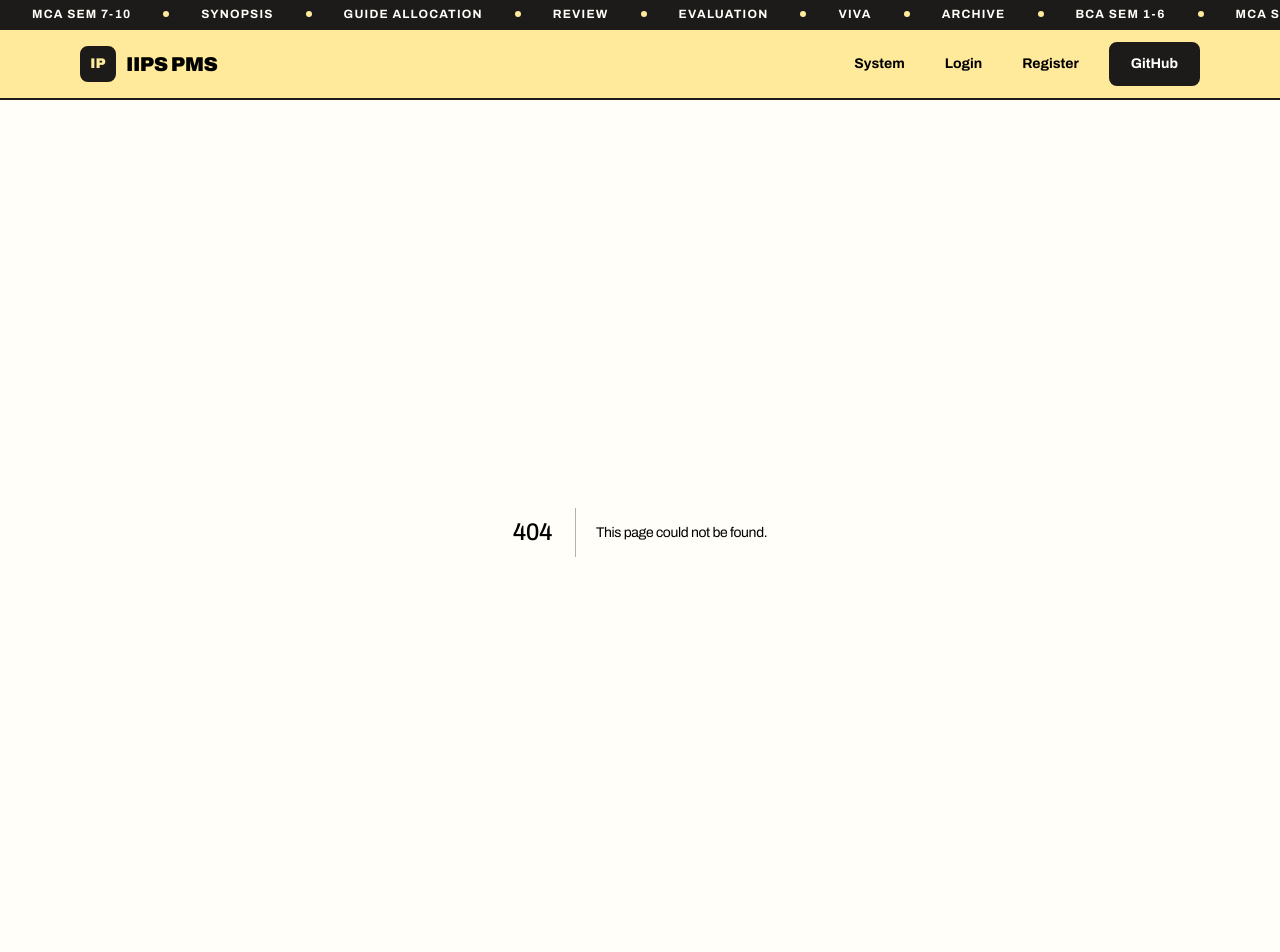
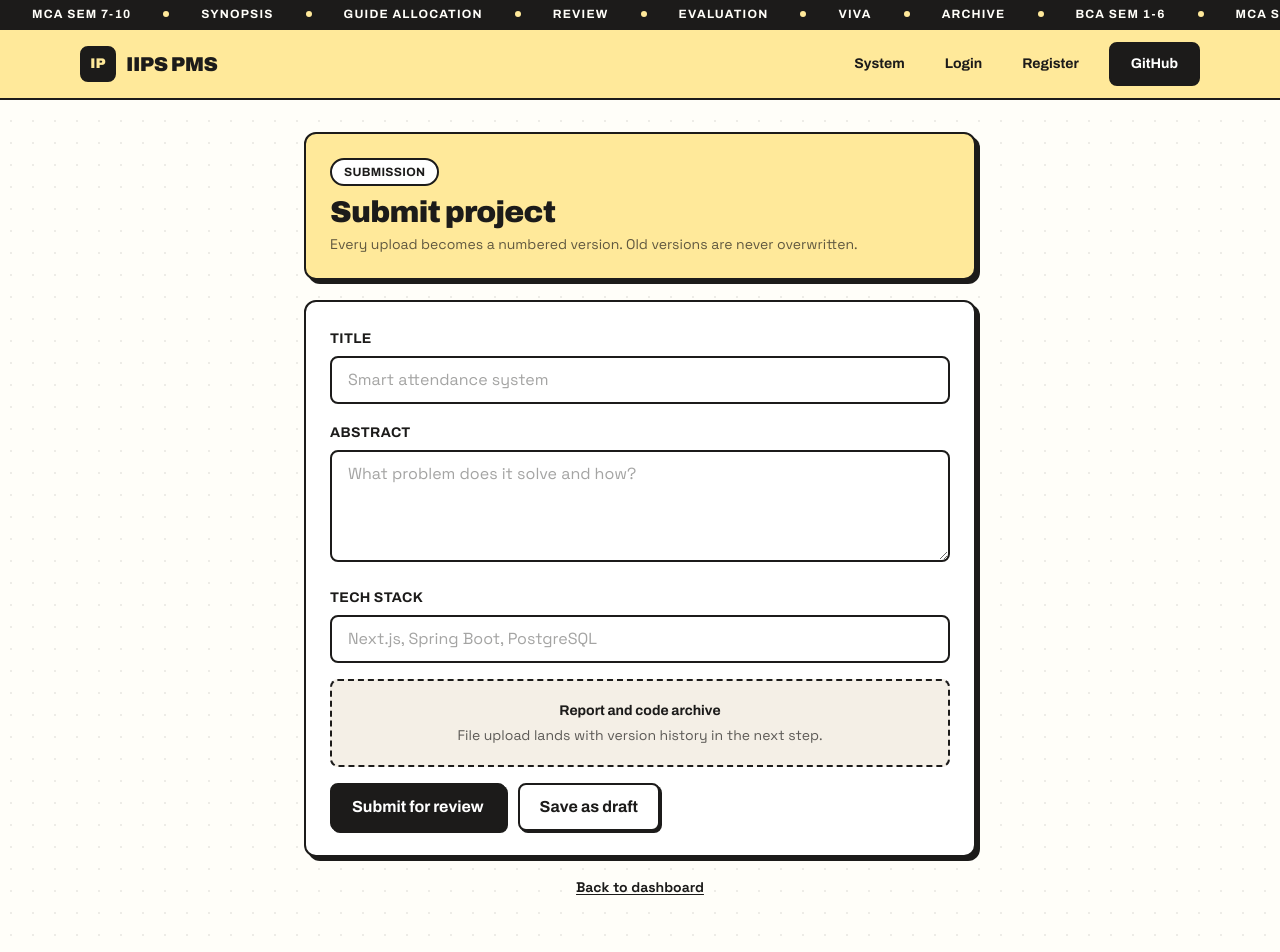
Before and after one commit to akshita777/iips-ug-pg-project-repository-system, a Next.js app in the folder frontend/: page /projects/new in a window 1280 px wide. Before the commit this address had no page. Shown: the top 952 px of the page. Built offline with nearby package versions, Linux system fonts and the light colour scheme; no server answers.

Commit message:
Frontend shell and pages: loading/error, design-system preview, landing stickers, alert errors, project submit/detail/allocation shells

```diff
--- a/frontend/app/(auth)/login/page.tsx
+++ b/frontend/app/(auth)/login/page.tsx
@@ -7,6 +7,7 @@ import { z } from "zod";
 import { Button } from "@/components/ui/button";
 import { Card, CardDescription, CardTitle } from "@/components/ui/card";
 import { Input } from "@/components/ui/input";
+import { Alert } from "@/components/ui/alert";
 import api from "@/lib/api";
 
 const schema = z.object({
@@ -52,9 +53,7 @@ export default function LoginPage() {
           <Input label="Email" type="email" name="email" value={email} onChange={(e) => setEmail(e.target.value)} placeholder="you@iips.edu" />
           <Input label="Password" type="password" name="password" value={password} onChange={(e) => setPassword(e.target.value)} placeholder="Your password" />
           {error && (
-            <div className="border-2 border-ink rounded-lg bg-danger/10 px-4 py-2.5 text-sm font-bold">
-              {error}
-            </div>
+            <Alert tone="danger">{error}</Alert>
           )}
           <Button type="submit" variant="dark" className="w-full" disabled={loading}>
             {loading ? "Logging in..." : "Login"}
--- a/frontend/app/(auth)/register/page.tsx
+++ b/frontend/app/(auth)/register/page.tsx
@@ -7,6 +7,7 @@ import { z } from "zod";
 import { Button } from "@/components/ui/button";
 import { Card, CardDescription, CardTitle } from "@/components/ui/card";
 import { Input } from "@/components/ui/input";
+import { Alert } from "@/components/ui/alert";
 import api from "@/lib/api";
 
 const roles = ["STUDENT", "FACULTY", "COORDINATOR", "EVALUATOR", "ADMIN"] as const;
@@ -74,9 +75,7 @@ export default function RegisterPage() {
             </div>
           </div>
           {error && (
-            <div className="border-2 border-ink rounded-lg bg-danger/10 px-4 py-2.5 text-sm font-bold">
-              {error}
-            </div>
+            <Alert tone="danger">{error}</Alert>
           )}
           <Button type="submit" className="w-full" disabled={loading}>
             {loading ? "Creating..." : "Create account"}
--- a/frontend/app/(dashboard)/dashboard/page.tsx
+++ b/frontend/app/(dashboard)/dashboard/page.tsx
@@ -2,6 +2,7 @@
 
 import { useEffect, useState } from "react";
 import { useRouter } from "next/navigation";
+import Link from "next/link";
 import { Card, CardTitle, CardDescription } from "@/components/ui/card";
 import { StatusBadge } from "@/components/ui/badge";
 
@@ -21,7 +22,7 @@ const roleContent: Record<string, { title: string; desc: string; cards: [string,
     cards: [
       ["Pending Reviews", "Projects waiting for your review.", "bg-warn"],
       ["My Students", "Students allocated to you.", "bg-accent"],
-      ["History", "Already reviewed submissions.", "bg-muted"],
+      ["History", "Already reviewed submissions.", "bg-lilac"],
     ],
   },
   COORDINATOR: {
@@ -48,7 +49,7 @@ const roleContent: Record<string, { title: string; desc: string; cards: [string,
     cards: [
       ["Users", "Manage student and faculty accounts.", "bg-accent"],
       ["Roles", "Assign and change roles.", "bg-secondary"],
-      ["System", "Configuration and backups.", "bg-muted"],
+      ["System", "Configuration and backups.", "bg-lilac"],
     ],
   },
 };
@@ -79,11 +80,16 @@ export default function DashboardPage() {
       </div>
       <div className="grid gap-5 md:grid-cols-3">
         {content.cards.map(([title, desc, bg]) => (
-          <Card key={title} className={bg}>
+          <Card key={title} className={`${bg} brutal-card-hover`}>
             <CardTitle>{title}</CardTitle>
-            <CardDescription className="!text-ink/80">{desc}</CardDescription>
+            <CardDescription className="!text-ink/70">{desc}</CardDescription>
           </Card>
         ))}
+      </div>
+      <div className="brutal-card bg-white p-4 flex flex-wrap items-center gap-2 text-sm">
+        <span className="font-display font-bold">Quick links:</span>
+        <Link href="/projects/new" className="brutal-badge bg-primary">New project</Link>
+        <Link href="/design-system" className="brutal-badge bg-white">Design system</Link>
       </div>
     </div>
   );
--- /dev/null
+++ b/frontend/app/coordinator/allocation/page.tsx
@@ -0,0 +1,47 @@
+import type { Metadata } from "next";
+import { Table } from "@/components/ui/table";
+import { Button } from "@/components/ui/button";
+import { EmptyState } from "@/components/ui/empty-state";
+
+export const metadata: Metadata = {
+  title: "Guide allocation | IIPS Project Portal",
+  description: "Coordinator view for unallocated students and suggestions",
+};
+
+export default function AllocationPage() {
+  return (
+    <div className="space-y-5">
+      <div className="brutal-card bg-lilac p-6 flex flex-wrap items-center justify-between gap-3">
+        <div>
+          <h1 className="text-2xl md:text-3xl font-black">Guide allocation</h1>
+          <p className="mt-1 text-sm text-ink/70">Coordinator only. Suggestions are drafts until confirmed.</p>
+        </div>
+        <Button variant="dark" size="sm" type="button">
+          Run suggestions
+        </Button>
+      </div>
+      <Table>
+        <thead>
+          <tr>
+            <th>Student</th>
+            <th>Preferences</th>
+            <th>Status</th>
+          </tr>
+        </thead>
+        <tbody>
+          <tr>
+            <td className="font-bold">No rows yet</td>
+            <td className="text-ink/70">Connect the backend to list unallocated students.</td>
+            <td>
+              <span className="brutal-badge bg-warn">Pending</span>
+            </td>
+          </tr>
+        </tbody>
+      </Table>
+      <EmptyState
+        title="Confirm step lives here"
+        desc="Draft suggestion rows get per row adjust controls plus a confirm all action."
+      />
+    </div>
+  );
+}
--- a/frontend/app/page.tsx
+++ b/frontend/app/page.tsx
@@ -1,5 +1,5 @@
 import Link from "next/link";
-import { ArrowRight, BookOpen, GitBranch, Users } from "lucide-react";
+import { ArrowRight, BookOpen, GitBranch, Users, Sparkles } from "lucide-react";
 
 const features = [
   {
@@ -7,26 +7,37 @@ const features = [
     title: "Project Repository",
     desc: "Submit and track BCA and MCA final projects with full version history.",
     bg: "bg-primary",
+    tilt: "-rotate-1",
   },
   {
     icon: Users,
     title: "Guide Allocation",
     desc: "Preference based allocation with coordinator review and approval.",
     bg: "bg-secondary",
+    tilt: "rotate-1",
   },
   {
     icon: GitBranch,
     title: "Version Control",
     desc: "Link GitHub repos, track commits, branches and code reviews.",
     bg: "bg-accent",
+    tilt: "-rotate-1",
   },
 ];
 
 export default function Home() {
   return (
     <div className="space-y-10">
-      <section className="brutal-card bg-primary p-8 md:p-12 text-center">
-        <span className="brutal-badge bg-white">OOAD Lab Project</span>
+      <section className="brutal-card relative overflow-hidden bg-primary p-8 md:p-12 text-center">
+        <div className="absolute -left-6 top-6 -rotate-12 brutal-badge bg-secondary hidden md:inline-flex">
+          BCA plus MCA
+        </div>
+        <div className="absolute -right-6 top-6 rotate-12 brutal-badge bg-accent hidden md:inline-flex">
+          Sem 1 to 10
+        </div>
+        <span className="brutal-badge bg-white">
+          <Sparkles size={14} className="mr-1" /> OOAD Lab Project
+        </span>
         <h1 className="mt-4 text-4xl md:text-6xl font-black leading-tight">
           IIPS Project
           <br />
@@ -48,29 +59,34 @@ export default function Home() {
 
       <section className="grid gap-5 md:grid-cols-3">
         {features.map((f) => (
-          <div key={f.title} className="brutal-card p-6">
+          <div key={f.title} className={`brutal-card brutal-card-hover p-6 ${f.tilt}`}>
             <div className={`inline-flex items-center justify-center border-2 border-ink rounded-lg p-2.5 ${f.bg}`}>
               <f.icon size={22} strokeWidth={2.5} />
             </div>
             <h2 className="mt-4 text-xl font-black">{f.title}</h2>
-            <p className="mt-2 text-sm leading-relaxed">{f.desc}</p>
+            <p className="mt-2 text-sm leading-relaxed text-ink/70">{f.desc}</p>
           </div>
         ))}
       </section>
 
-      <section className="brutal-card p-6 md:p-8">
-        <h2 className="text-2xl font-black">How it works</h2>
+      <section className="brutal-card bg-white p-6 md:p-8">
+        <div className="flex flex-wrap items-center justify-between gap-2">
+          <h2 className="text-2xl font-black">How it works</h2>
+          <Link href="/design-system" className="font-mono text-xs font-bold uppercase tracking-wide underline underline-offset-4">
+            View design system
+          </Link>
+        </div>
         <ol className="mt-4 grid gap-3 md:grid-cols-4 text-sm">
           {[
-            ["1", "Register", "Create your student or faculty account."],
-            ["2", "Submit", "Upload your project with version history."],
-            ["3", "Review", "Guide reviews and approves your work."],
-            ["4", "Evaluate", "Evaluators grade using a rubric."],
-          ].map(([n, title, desc]) => (
-            <li key={n} className="border-2 border-ink rounded-lg bg-muted p-4">
+            ["1", "Register", "Create your student or faculty account.", "bg-primary"],
+            ["2", "Submit", "Upload your project with version history.", "bg-accent"],
+            ["3", "Review", "Guide reviews and approves your work.", "bg-secondary"],
+            ["4", "Evaluate", "Evaluators grade using a rubric.", "bg-success"],
+          ].map(([n, title, desc, bg]) => (
+            <li key={n} className={`border-2 border-ink rounded-lg p-4 ${bg}`}>
               <span className="brutal-badge bg-ink text-white">{n}</span>
               <p className="mt-2 font-display font-bold">{title}</p>
-              <p className="mt-1">{desc}</p>
+              <p className="mt-1 text-ink/70">{desc}</p>
             </li>
           ))}
         </ol>
--- /dev/null
+++ b/frontend/app/projects/[id]/detail.tsx
@@ -0,0 +1,74 @@
+"use client";
+
+import { useState } from "react";
+import { StatusBadge } from "@/components/ui/badge";
+import { Tabs } from "@/components/ui/tabs";
+import { Table } from "@/components/ui/table";
+import { EmptyState } from "@/components/ui/empty-state";
+import { Avatar } from "@/components/ui/avatar";
+
+const tabs = [
+  { id: "files", label: "Files" },
+  { id: "guide", label: "Guide" },
+  { id: "result", label: "Result" },
+];
+
+export function ProjectDetail({ id }: { id: string }) {
+  const [active, setActive] = useState("files");
+
+  return (
+    <div className="space-y-5">
+      <div className="brutal-card bg-white p-6 flex flex-wrap items-center justify-between gap-3">
+        <div>
+          <p className="font-mono text-xs uppercase tracking-wide text-ink/60">Project #{id}</p>
+          <h1 className="text-2xl md:text-3xl font-black">Project detail</h1>
+          <p className="mt-1 text-sm text-ink/70">Version history, guide thread, and rubric result.</p>
+        </div>
+        <div className="flex items-center gap-2">
+          <StatusBadge status="UNDER_REVIEW" />
+          <span className="brutal-badge bg-muted font-mono">v1</span>
+        </div>
+      </div>
+
+      <Tabs tabs={tabs} active={active} onChange={setActive} />
+
+      {active === "files" && (
+        <Table>
+          <thead>
+            <tr>
+              <th>Version</th>
+              <th>Uploaded</th>
+              <th>Comment</th>
+            </tr>
+          </thead>
+          <tbody>
+            <tr>
+              <td className="font-bold font-mono">v1</td>
+              <td>Just now</td>
+              <td className="text-ink/70">Initial submission shell. File rows land here from the API.</td>
+            </tr>
+          </tbody>
+        </Table>
+      )}
+
+      {active === "guide" && (
+        <div className="brutal-card bg-secondary p-6">
+          <div className="flex items-center gap-3">
+            <Avatar name="Guide Name" index={2} />
+            <div>
+              <p className="font-display font-bold">Allocated guide</p>
+              <p className="text-sm text-ink/70">Review thread appears here once allocation runs.</p>
+            </div>
+          </div>
+        </div>
+      )}
+
+      {active === "result" && (
+        <EmptyState
+          title="Not evaluated yet"
+          desc="Rubric marks and evaluator feedback appear here after evaluation."
+        />
+      )}
+    </div>
+  );
+}
--- /dev/null
+++ b/frontend/app/projects/[id]/page.tsx
@@ -0,0 +1,15 @@
+import type { Metadata } from "next";
+import { ProjectDetail } from "./detail";
+
+export async function generateMetadata({ params }: { params: Promise<{ id: string }> }): Promise<Metadata> {
+  const { id } = await params;
+  return {
+    title: `Project ${id} | IIPS Project Portal`,
+    description: "Project files, guide review thread, and evaluation result",
+  };
+}
+
+export default async function ProjectDetailPage({ params }: { params: Promise<{ id: string }> }) {
+  const { id } = await params;
+  return <ProjectDetail id={id} />;
+}
--- /dev/null
+++ b/frontend/app/projects/new/form.tsx
@@ -0,0 +1,84 @@
+"use client";
+
+import { useState } from "react";
+import { useRouter } from "next/navigation";
+import { Button } from "@/components/ui/button";
+import { Card } from "@/components/ui/card";
+import { Input, Textarea } from "@/components/ui/input";
+import { Alert } from "@/components/ui/alert";
+import api from "@/lib/api";
+
+export function NewProjectForm() {
+  const router = useRouter();
+  const [title, setTitle] = useState("");
+  const [abstractText, setAbstractText] = useState("");
+  const [techStack, setTechStack] = useState("");
+  const [error, setError] = useState("");
+  const [loading, setLoading] = useState(false);
+
+  async function submit(draft: boolean) {
+    setError("");
+    if (!title.trim()) {
+      setError("Title is required.");
+      return;
+    }
+    setLoading(true);
+    try {
+      const { data } = await api.post("/projects", {
+        title: title.trim(),
+        abstractText: abstractText.trim() || undefined,
+        techStack: techStack.trim() || undefined,
+      });
+      const id = data?.id;
+      if (!draft && id) {
+        await api.post(`/projects/${id}/submit`);
+      }
+      router.push(id ? `/projects/${id}` : "/dashboard");
+    } catch {
+      setError("Could not save. Check the backend is running and try again.");
+    } finally {
+      setLoading(false);
+    }
+  }
+
+  return (
+    <Card className="bg-white">
+      <div className="space-y-4">
+        <Input
+          label="Title"
+          name="title"
+          value={title}
+          onChange={(e) => setTitle(e.target.value)}
+          placeholder="Smart attendance system"
+        />
+        <Textarea
+          label="Abstract"
+          name="abstractText"
+          value={abstractText}
+          onChange={(e) => setAbstractText(e.target.value)}
+          placeholder="What problem does it solve and how?"
+        />
+        <Input
+          label="Tech stack"
+          name="techStack"
+          value={techStack}
+          onChange={(e) => setTechStack(e.target.value)}
+          placeholder="Next.js, Spring Boot, PostgreSQL"
+        />
+        <div className="border-2 border-dashed border-ink rounded-lg bg-muted p-5 text-center text-sm">
+          <p className="font-display font-bold">Report and code archive</p>
+          <p className="mt-1 text-ink/70">File upload lands with version history in the next step.</p>
+        </div>
+        {error && <Alert tone="danger">{error}</Alert>}
+        <div className="flex flex-wrap gap-3">
+          <Button type="button" variant="dark" disabled={loading} onClick={() => submit(false)}>
+            {loading ? "Submitting..." : "Submit for review"}
+          </Button>
+          <Button type="button" variant="white" disabled={loading} onClick={() => submit(true)}>
+            Save as draft
+          </Button>
+        </div>
+      </div>
+    </Card>
+  );
+}
--- /dev/null
+++ b/frontend/app/projects/new/page.tsx
@@ -0,0 +1,28 @@
+import type { Metadata } from "next";
+import Link from "next/link";
+import { NewProjectForm } from "./form";
+
+export const metadata: Metadata = {
+  title: "Submit project | IIPS Project Portal",
+  description: "Submit a BCA or MCA project with version history",
+};
+
+export default function NewProjectPage() {
+  return (
+    <div className="mx-auto max-w-2xl space-y-5">
+      <div className="brutal-card bg-primary p-6">
+        <span className="brutal-badge bg-white">Submission</span>
+        <h1 className="mt-2 text-2xl md:text-3xl font-black">Submit project</h1>
+        <p className="mt-1 text-sm text-ink/70">
+          Every upload becomes a numbered version. Old versions are never overwritten.
+        </p>
+      </div>
+      <NewProjectForm />
+      <p className="text-sm text-center">
+        <Link href="/dashboard" className="font-bold underline underline-offset-2">
+          Back to dashboard
+        </Link>
+      </p>
+    </div>
+  );
+}
```
